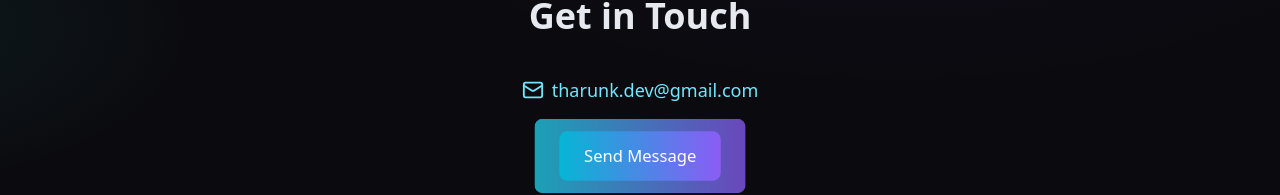
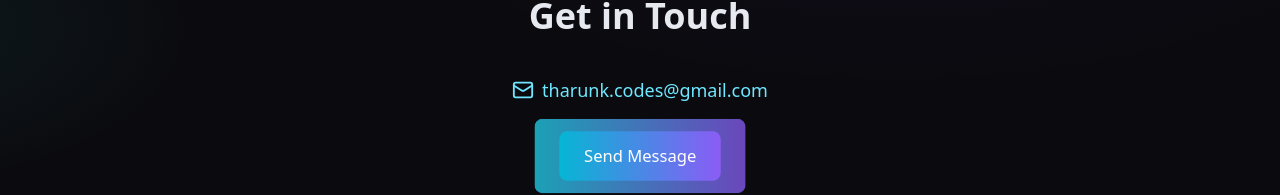
Before and after one commit to tharunk-dev/tharun-portfolio, a Next.js app: page /contact in a window 1280 px wide. Shown: the part 133-328 px from the top of the page. Built offline with nearby package versions, Linux system fonts and the light colour scheme.

Commit message:
Update contact email

```diff
--- a/data/site.ts
+++ b/data/site.ts
@@ -4,7 +4,7 @@ export const SITE = {
   role: "Software Development Engineer",
   tagline: "Building scalable, high‑performance applications across web and cloud.",
   location: "San Jose, CA",
-  email: "tharunk.dev@gmail.com",
+  email: "tharunk.codes@gmail.com",
   github: "https://github.com/tharunk-dev",
   linkedin: "https://www.linkedin.com/", // placeholder as requested
   resumeUrl: "/Tharun K_Software Developement Engineer.pdf",
```
Also changed, not shown: 1 other file (tests, documents, lock files or other folders).
